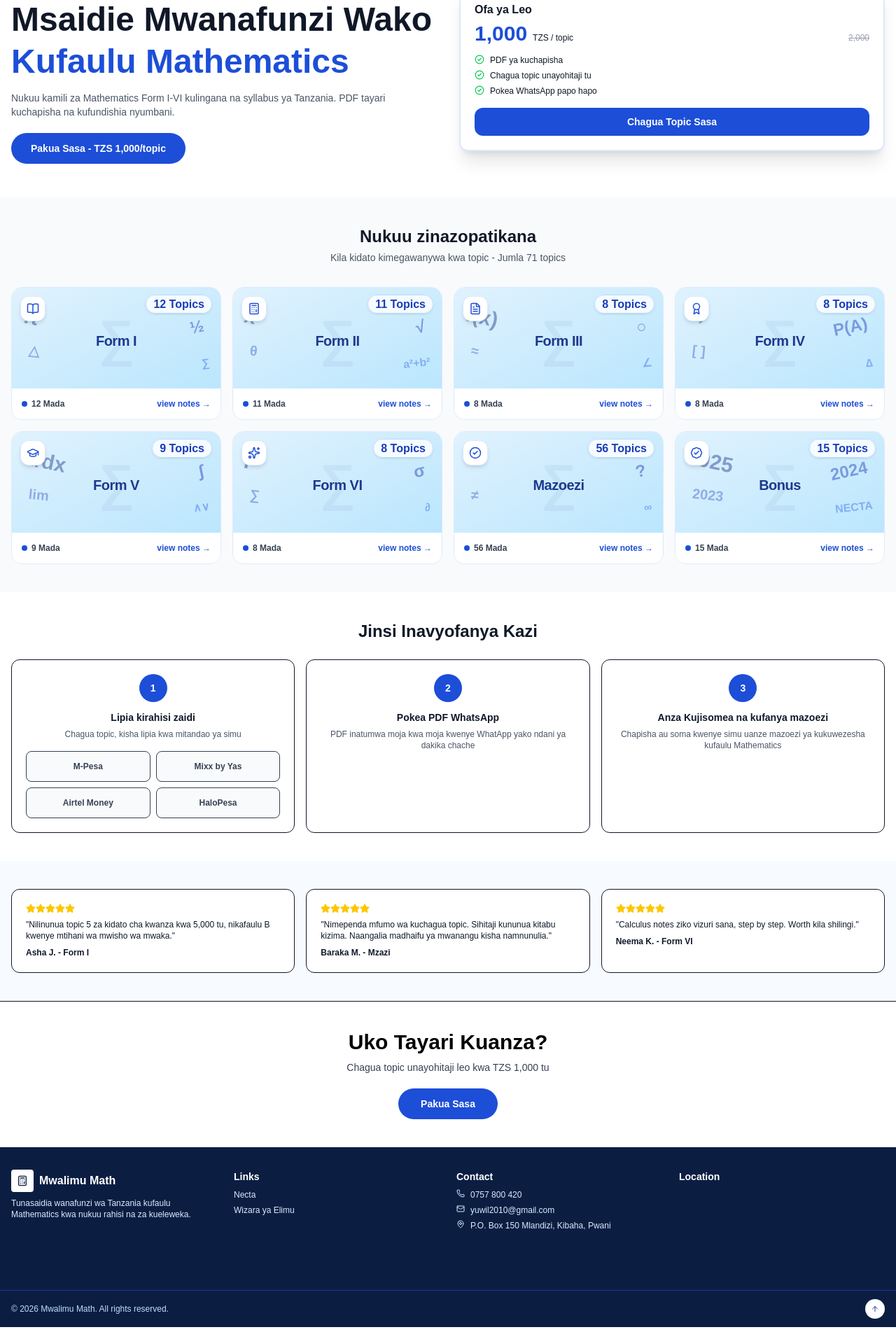
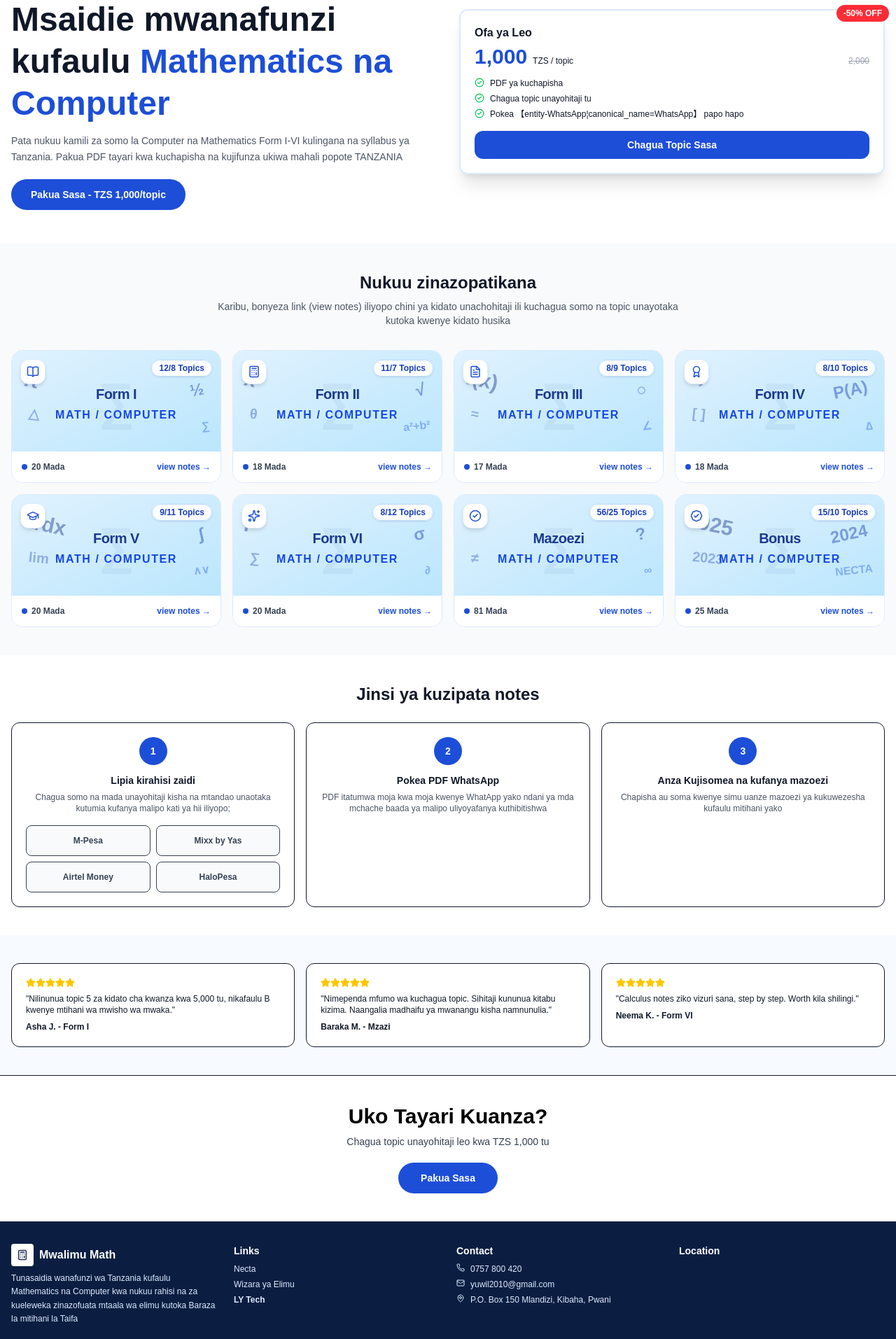
Before and after one commit to yuwil2010-ship-it/mwalimu-math, a Next.js app: page / in a window 1280 px wide. Shown: the part 147-2060 px from the top of the page at 70% size. Built offline with nearby package versions, Linux system fonts and the light colour scheme; grey boxes are pictures that could not be loaded.

Commit message:
feat: ongeza somo la Computer - hero Mathematics na Computer, cards 12/x, jinsi ya kuzipata notes, footer LY Tech

```diff
--- a/app/page.tsx
+++ b/app/page.tsx
@@ -7,43 +7,61 @@ import {
   Calculator, Globe
 } from "lucide-react"
 
-// RANGI MOJA TU - LIGHT BLUE KWA KADI ZOTE
 const LIGHT_BG = "from-[#e0f2fe] to-[#bae6fd]"
 
+// MAKADIRIO YA CS - Badilisha na data halisi kutoka Supabase /notes page
 const kitabuData = [
-  { form: "Form I", icon: BookOpen, topics: 12, bg: LIGHT_BG, symbols: ["π", "½", "△", "∑"] },
-  { form: "Form II", icon: Calculator, topics: 11, bg: LIGHT_BG, symbols: ["x²", "√", "θ", "a²+b²"] },
-  { form: "Form III", icon: FileText, topics: 8, bg: LIGHT_BG, symbols: ["f(x)", "○", "≈", "∠"] },
-  { form: "Form IV", icon: Award, topics: 8, bg: LIGHT_BG, symbols: ["→", "P(A)", "[ ]", "∆"] },
-  { form: "Form V", icon: GraduationCap, topics: 9, bg: LIGHT_BG, symbols: ["d/dx", "∫", "lim", "∧∨"] },
-  { form: "Form VI", icon: Sparkles, topics: 8, bg: LIGHT_BG, symbols: ["i", "σ", "∑", "∂"] },
-  { form: "Mazoezi", icon: CheckCircle2, topics: 56, bg: LIGHT_BG, symbols: ["✓", "?", "≠", "∞"] },
-  { form: "Bonus", icon: BadgeCheck, topics: 15, bg: LIGHT_BG, symbols: ["2025", "2024", "2023", "NECTA"] },
+  { form: "Form I", icon: BookOpen, mathTopics: 12, csTopics: 8, bg: LIGHT_BG, symbols: ["π", "½", "△", "∑"] },
+  { form: "Form II", icon: Calculator, mathTopics: 11, csTopics: 7, bg: LIGHT_BG, symbols: ["x²", "√", "θ", "a²+b²"] },
+  { form: "Form III", icon: FileText, mathTopics: 8, csTopics: 9, bg: LIGHT_BG, symbols: ["f(x)", "○", "≈", "∠"] },
+  { form: "Form IV", icon: Award, mathTopics: 8, csTopics: 10, bg: LIGHT_BG, symbols: ["→", "P(A)", "[ ]", "∆"] },
+  { form: "Form V", icon: GraduationCap, mathTopics: 9, csTopics: 11, bg: LIGHT_BG, symbols: ["d/dx", "∫", "lim", "∧∨"] },
+  { form: "Form VI", icon: Sparkles, mathTopics: 8, csTopics: 12, bg: LIGHT_BG, symbols: ["i", "σ", "∑", "∂"] },
+  { form: "Mazoezi", icon: CheckCircle2, mathTopics: 56, csTopics: 25, bg: LIGHT_BG, symbols: ["✓", "?", "≠", "∞"] },
+  { form: "Bonus", icon: BadgeCheck, mathTopics: 15, csTopics: 10, bg: LIGHT_BG, symbols: ["2025", "2024", "2023", "NECTA"] },
 ]
 
 const t = {
   sw: {
     badge: "Wanafunzi 100+ wameipata",
-    hero1: "Msaidie Mwanafunzi Wako", hero2: "Kufaulu Mathematics",
-    heroDesc: "Nukuu kamili za Mathematics Form I-VI kulingana na syllabus ya Tanzania. PDF tayari kuchapisha na kufundishia nyumbani.",
+    hero1: "Msaidie mwanafunzi kufaulu",
+    hero2: "Mathematics na Computer",
+    heroDesc: "Pata nukuu kamili za somo la Computer na Mathematics Form I-VI kulingana na syllabus ya Tanzania. Pakua PDF tayari kwa kuchapisha na kujifunza ukiwa mahali popote TANZANIA",
     pakuaLong: "Pakua Sasa - TZS 1,000/topic", ofa: "Ofa ya Leo",
-    pdf1: "PDF ya kuchapisha", pdf2: "Chagua topic unayohitaji tu", pdf3: "Pokea WhatsApp papo hapo",
-    chagua: "Chagua Topic Sasa", nukuuTitle: "Nukuu zinazopatikana", nukuuDesc: "Kila kidato kimegawanywa kwa topic - Jumla 71 topics",
-    view: "view notes →", jinsi: "Jinsi Inavyofanya Kazi",
-    s1t: "Lipia kirahisi zaidi", s1d: "Chagua topic, kisha lipia kwa mitandao ya simu",
-    s2t: "Pokea PDF WhatsApp", s2d: "PDF inatumwa moja kwa moja kwenye WhatApp yako ndani ya dakika chache",
-    s3t: "Anza Kujisomea na kufanya mazoezi", s3d: "Chapisha au soma kwenye simu uanze mazoezi ya kukuwezesha kufaulu Mathematics",
+    pdf1: "PDF ya kuchapisha", pdf2: "Chagua topic unayohitaji tu", pdf3: "Pokea 【entity-WhatsApp¦canonical_name=WhatsApp】 papo hapo",
+    chagua: "Chagua Topic Sasa",
+    nukuuTitle: "Nukuu zinazopatikana",
+    nukuuDesc: "Karibu, bonyeza link (view notes) iliyopo chini ya kidato unachohitaji ili kuchagua somo na topic unayotaka kutoka kwenye kidato husika",
+    view: "view notes →",
+    jinsi: "Jinsi ya kuzipata notes",
+    s1t: "Lipia kirahisi zaidi",
+    s1d: "Chagua somo na mada unayohitaji kisha na mtandao unaotaka kutumia kufanya malipo kati ya hii iliyopo;",
+    s2t: "Pokea PDF WhatsApp",
+    s2d: "PDF itatumwa moja kwa moja kwenye WhatApp yako ndani ya mda mchache baada ya malipo uliyoyafanya kuthibitishwa",
+    s3t: "Anza Kujisomea na kufanya mazoezi",
+    s3d: "Chapisha au soma kwenye simu uanze mazoezi ya kukuwezesha kufaulu mitihani yako",
     tayariTitle: "Uko Tayari Kuanza?", tayariDesc: "Chagua topic unayohitaji leo kwa TZS 1,000 tu", pakua: "Pakua Sasa",
+    footerDesc: "Tunasaidia wanafunzi wa Tanzania kufaulu Mathematics na Computer kwa nukuu rahisi na za kueleweka zinazofuata mtaala wa elimu kutoka Baraza la mitihani la Taifa",
   },
   en: {
-    badge: "100+ Students Got It", hero1: "Help Your Student", hero2: "Excel in Mathematics",
-    heroDesc: "Complete Mathematics Notes Form I-VI based on Tanzania syllabus. Ready to print PDF for home learning.",
+    badge: "100+ Students Got It",
+    hero1: "Help your student excel in",
+    hero2: "Mathematics and Computer",
+    heroDesc: "Get complete notes for Computer and Mathematics Form I-VI based on Tanzania syllabus. Download ready-to-print PDF and learn from anywhere in TANZANIA.",
     pakuaLong: "Download Now - TZS 1,000/topic", ofa: "Today's Offer", pdf1: "Printable PDF", pdf2: "Choose only the topic you need", pdf3: "Receive via WhatsApp instantly",
-    chagua: "Choose Topic Now", nukuuTitle: "Available Notes", nukuuDesc: "Each class is divided by topic - Total 71 topics",
-    view: "view notes →", jinsi: "How It Works", s1t: "Easy Payment", s1d: "Choose topic, then pay via mobile networks",
-    s2t: "Receive PDF on WhatsApp", s2d: "PDF is sent directly to your WhatsApp within a few minutes",
-    s3t: "Start Reading & Practicing", s3d: "Print or read on phone and start practicing to pass Mathematics",
+    chagua: "Choose Topic Now",
+    nukuuTitle: "Available Notes",
+    nukuuDesc: "Welcome, click the (view notes) link under the class you need to choose subject and topic you want from that class",
+    view: "view notes →",
+    jinsi: "How to get the notes",
+    s1t: "Easy Payment",
+    s1d: "Choose the subject and topic you need then the network you want to use for payment among these available;",
+    s2t: "Receive PDF on WhatsApp",
+    s2d: "PDF will be sent directly to your WhatsApp within a short time after your payment is confirmed",
+    s3t: "Start Reading & Practicing",
+    s3d: "Print or read on your phone and start practicing to pass your exams",
     tayariTitle: "Ready to Start?", tayariDesc: "Choose the topic you need today for TZS 1,000 only", pakua: "Download Now",
+    footerDesc: "We help Tanzanian students excel in Mathematics and Computer with simple notes following the National Examinations Council syllabus",
   }
 }
 
@@ -80,7 +98,7 @@ export default function HomePage() {
           <h1 className="text-4xl md:text-5xl font-extrabold leading-tight">
             {tr.hero1} <span className="text-[#1d4ed8]">{tr.hero2}</span>
           </h1>
-          <p className="mt-3 text-gray-600 text-sm">{tr.heroDesc}</p>
+          <p className="mt-3 text-gray-600 text-sm leading-relaxed">{tr.heroDesc}</p>
           <div className="mt-5 flex gap-3">
             <Link href="/notes" className="bg-[#1d4ed8] text-white px-7 py-3 rounded-full font-bold text-sm">{tr.pakuaLong}</Link>
           </div>
@@ -102,13 +120,14 @@ export default function HomePage() {
         </div>
       </section>
 
-      {/* FRONT PAGE - LIGHT BLUE ZOTE + FORMULA ZINAONEKANA */}
       <section id="ndani" className="bg-gray-50 py-10 px-4">
         <div className="max-w-7xl mx-auto">
           <h2 className="text-2xl font-extrabold text-center">{tr.nukuuTitle}</h2>
-          <p className="text-center text-gray-600 mt-1 text-sm">{tr.nukuuDesc}</p>
+          <p className="text-center text-gray-600 mt-2 text-sm max-w-2xl mx-auto">{tr.nukuuDesc}</p>
           <div className="grid grid-cols-2 md:grid-cols-4 gap-4 mt-8">
-            {kitabuData.map((item) => (
+            {kitabuData.map((item) => {
+              const total = item.mathTopics + item.csTopics;
+              return (
                 <div key={item.form} className="bg-white rounded-2xl border border-blue-100 overflow-hidden hover:shadow-xl transition group flex flex-col">
                   <div className={`h-36 bg-gradient-to-br ${item.bg} relative flex items-center justify-center overflow-hidden`}>
                     <div className="absolute inset-0 opacity-[0.45]">
@@ -124,28 +143,31 @@ export default function HomePage() {
                       </div>
                     </div>
                     <div className="absolute top-3 right-3 z-20">
-                    <span className="text- bg-white/80 backdrop-blur text-blue-800 px-2.5 py-1 rounded-full font-bold border border-blue-200 shadow-sm">{item.topics} Topics</span>
+                      <span className="text-xs bg-white/90 backdrop-blur text-blue-800 px-2.5 py-1 rounded-full font-bold border border-blue-200 shadow-sm">
+                        {item.mathTopics}/{item.csTopics} Topics
+                      </span>
                     </div>
                     <div className="relative z-10 flex flex-col items-center justify-center text-center mt-2">
                       <h4 className="font-black text-blue-900 text-xl tracking-tight">{item.form}</h4>
+                      <p className="text- font-bold text-blue-700 mt-1 uppercase tracking-widest">Math / Computer</p>
                     </div>
                   </div>
                   <div className="p-3.5 bg-white">
                     <div className="flex justify-between items-center">
                       <div className="flex items-center gap-1.5">
                         <div className="w-2 h-2 rounded-full bg-[#1d4ed8]"></div>
-                      <span className="text-xs font-bold text-gray-700">{item.topics} {lang === 'sw'? 'Mada' : 'Topics'}</span>
+                        <span className="text-xs font-bold text-gray-700">{total} {lang === 'sw'? 'Mada' : 'Topics'}</span>
                       </div>
                       <Link href={`/notes?form=${item.form}`} className="text-xs font-black text-[#1d4ed8] group-hover:underline">{tr.view}</Link>
                     </div>
                   </div>
                 </div>
-            ))}
+              )
+            })}
           </div>
         </div>
       </section>
 
-      {/* PAYMENT - ALIGNED 2x2 GRID, SAME SIZE */}
       <section id="jinsi" className="py-10 px-4 max-w-7xl mx-auto">
         <h2 className="text-2xl font-extrabold text-center">{tr.jinsi}</h2>
         <div className="grid md:grid-cols-3 gap-4 mt-6">
@@ -200,11 +222,15 @@ export default function HomePage() {
         <div className="max-w-7xl mx-auto px-4 py-8 grid md:grid-cols-4 gap-6">
           <div>
             <div className="flex items-center gap-2 font-black text-white"><div className="w-8 h-8 bg-white rounded flex items-center justify-center"><Calculator size={16} className="text-[#0B1E42]"/></div>Mwalimu Math</div>
-            <p className="text-xs mt-2 text-blue-100">Tunasaidia wanafunzi wa Tanzania kufaulu Mathematics kwa nukuu rahisi na za kueleweka.</p>
+            <p className="text-xs mt-2 text-blue-100 leading-relaxed">{tr.footerDesc}</p>
           </div>
           <div>
             <h4 className="font-bold text-white text-sm">Links</h4>
-            <ul className="mt-2 text-xs space-y-1.5 text-blue-100"><li><a href="https://www.necta.go.tz" target="_blank" className="hover:text-white">Necta</a></li><li><a href="https://www.moe.go.tz" target="_blank" className="hover:text-white">Wizara ya Elimu</a></li></ul>
+            <ul className="mt-2 text-xs space-y-1.5 text-blue-100">
+              <li><a href="https://www.necta.go.tz" target="_blank" className="hover:text-white">Necta</a></li>
+              <li><a href="https://www.moe.go.tz" target="_blank" className="hover:text-white">Wizara ya Elimu</a></li>
+              <li><Link href="#" className="hover:text-white font-bold">LY Tech</Link></li>
+            </ul>
           </div>
           <div>
             <h4 className="font-bold text-white text-sm">Contact</h4>
```
Lines whose indentation alone changed are shown as unchanged.
